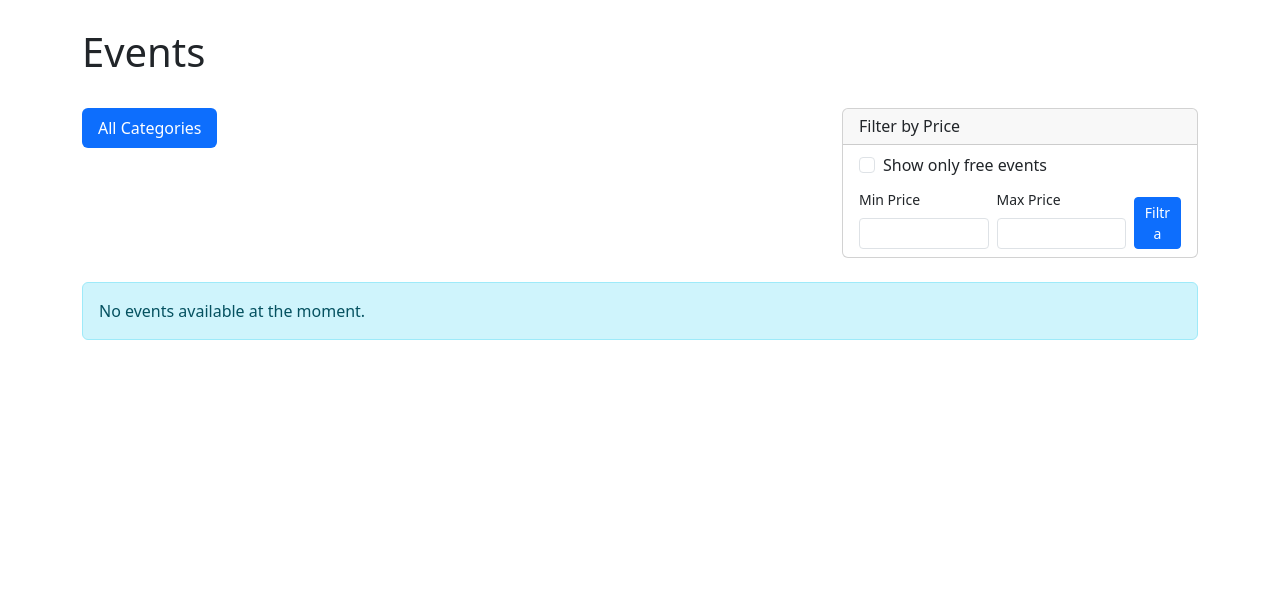
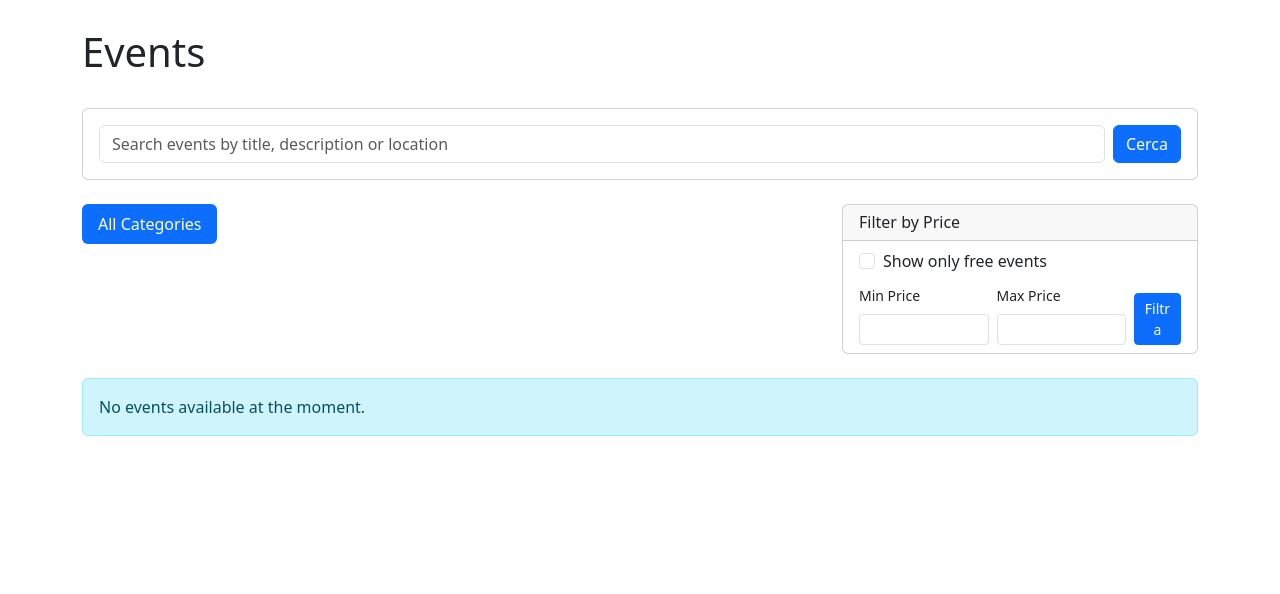
Before and after one commit to vivident4004/PPM-gestore-eventi, a Django app: page /it/events/ in a window 1280 px wide. Shown: the part 56-650 px from the top of the page. Run offline with Django 5.2, Linux system fonts and the light colour scheme; data that the repository does not hold is empty.

Commit message:
Migliorie generali alla ricerca e alla traduzione

```diff
--- a/GestoreEventi/forms.py
+++ b/GestoreEventi/forms.py
@@ -5,6 +5,16 @@ from .models import Event, Registration, Category, PriceOption
 from django.contrib.auth import get_user_model
 from django.utils.text import slugify
 from django.forms import inlineformset_factory, modelformset_factory
+
+class SearchForm(forms.Form):
+    query = forms.CharField(
+        required=False,
+        widget=forms.TextInput(attrs={
+            'class': 'form-control',
+            'placeholder': _('Search events by title, description or location')
+        }),
+        label=_('Search')
+    )
 
 class EventForm(forms.ModelForm):
     new_categories = forms.CharField(
--- a/GestoreEventi/views.py
+++ b/GestoreEventi/views.py
@@ -12,7 +12,7 @@ from django.db.models.functions import Lower
 from django.db.models import Q
 
 from .models import Event, Registration, Category, PriceOption
-from .forms import EventForm, AddAttendeeForm, CategoryForm, PriceOptionFormSet
+from .forms import EventForm, AddAttendeeForm, CategoryForm, PriceOptionFormSet, SearchForm
 
 # Event Views
 class EventListView(ListView):
@@ -30,6 +30,15 @@ class EventListView(ListView):
         if category_slug:
             category = get_object_or_404(Category, slug=category_slug)
             queryset = queryset.filter(categories=category)
+
+        # Handle search query
+        search_query = self.request.GET.get('query', '').strip()
+        if search_query:
+            queryset = queryset.filter(
+                Q(title__icontains=search_query) |
+                Q(description__icontains=search_query) |
+                Q(location__icontains=search_query)
+            ).distinct()
 
         # Filter by price
         free_only = self.request.GET.get('free_only')
@@ -109,6 +118,11 @@ class EventListView(ListView):
         category_slug = self.kwargs.get('category_slug')
         if category_slug:
             context['current_category'] = get_object_or_404(Category, slug=category_slug)
+
+        # Add search form to context
+        search_query = self.request.GET.get('query', '')
+        context['search_form'] = SearchForm(initial={'query': search_query})
+        context['search_query'] = search_query
 
         # Add price filter parameters to context
         context['free_only'] = self.request.GET.get('free_only', '')
--- a/templates/GestoreEventi/event_list.html
+++ b/templates/GestoreEventi/event_list.html
@@ -10,20 +10,54 @@
     </div>
 </div>
 
+<!-- Global Search Section -->
+<div class="row mb-4">
+    <div class="col">
+        <div class="card">
+            <div class="card-body py-3">
+                <form method="get" class="d-flex">
+                    <!-- Preserve category filter if present -->
+                    {% if current_category %}
+                        <input type="hidden" name="category" value="{{ current_category.slug }}">
+                    {% endif %}
+                    <!-- Preserve price filters if present -->
+                    {% if free_only %}
+                        <input type="hidden" name="free_only" value="{{ free_only }}">
+                    {% endif %}
+                    {% if min_price %}
+                        <input type="hidden" name="min_price" value="{{ min_price }}">
+                    {% endif %}
+                    {% if max_price %}
+                        <input type="hidden" name="max_price" value="{{ max_price }}">
+                    {% endif %}
+
+                    <div class="flex-grow-1 me-2">
+                        {{ search_form.query }}
+                    </div>
+                    <button type="submit" class="btn btn-primary">{% trans "Search"|capfirst %}</button>
+                    {% if search_query %}
+                        <a href="{% if current_category %}{% url 'event-list-by-category' current_category.slug %}{% else %}{% url 'event-list' %}{% endif %}{% if free_only %}?free_only={{ free_only }}{% endif %}{% if min_price %}{% if free_only %}&{% else %}?{% endif %}min_price={{ min_price }}{% endif %}{% if max_price %}{% if free_only or min_price %}&{% else %}?{% endif %}max_price={{ max_price }}{% endif %}" class="btn btn-outline-secondary ms-2">{% trans "Clear"|capfirst %}</a>
+                    {% endif %}
+                </form>
+            </div>
+        </div>
+    </div>
+</div>
+
 <!-- Category Navigation and Price Filter Section -->
 <div class="row mb-4">
     <div class="col-md-8">
         <div class="category-nav">
             <ul class="nav nav-pills">
                 <li class="nav-item">
-                    <a class="nav-link {% if not current_category %}active{% endif %}" href="{% url 'event-list' %}">
+                    <a class="nav-link {% if not current_category %}active{% endif %}" href="{% url 'event-list' %}{% if search_query %}?query={{ search_query }}{% endif %}{% if free_only %}{% if search_query %}&{% else %}?{% endif %}free_only={{ free_only }}{% endif %}{% if min_price %}{% if search_query or free_only %}&{% else %}?{% endif %}min_price={{ min_price }}{% endif %}{% if max_price %}{% if search_query or free_only or min_price %}&{% else %}?{% endif %}max_price={{ max_price }}{% endif %}">
                         {% trans "All Categories" %}
                     </a>
                 </li>
                 {% for category in categories %}
                 <li class="nav-item">
                     <a class="nav-link {% if current_category.slug == category.slug %}active{% endif %}"
-                       href="{% url 'event-list-by-category' category.slug %}">
+                       href="{% url 'event-list-by-category' category.slug %}{% if search_query %}?query={{ search_query }}{% endif %}{% if free_only %}{% if search_query %}&{% else %}?{% endif %}free_only={{ free_only }}{% endif %}{% if min_price %}{% if search_query or free_only %}&{% else %}?{% endif %}min_price={{ min_price }}{% endif %}{% if max_price %}{% if search_query or free_only or min_price %}&{% else %}?{% endif %}max_price={{ max_price }}{% endif %}">
                         {{ category.name }}
                     </a>
                 </li>
@@ -41,6 +75,10 @@
                     <!-- Preserve category filter if present -->
                     {% if current_category %}
                         <input type="hidden" name="category" value="{{ current_category.slug }}">
+                    {% endif %}
+                    <!-- Preserve search query if present -->
+                    {% if search_query %}
+                        <input type="hidden" name="query" value="{{ search_query }}">
                     {% endif %}
 
                     <div class="col-12">
@@ -71,11 +109,18 @@
     </div>
 </div>
 
-{% if current_category %}
+{% if current_category or search_query %}
 <div class="row mb-4">
     <div class="col">
         <div class="alert alert-info">
-            {% trans "Showing events in category" %}: <strong>{{ current_category.name }}</strong>
+            {% if current_category %}
+                {% trans "Showing events in category" %}: <strong>{{ current_category.name }}</strong>
+            {% endif %}
+
+            {% if search_query %}
+                {% if current_category %}<br>{% endif %}
+                {% trans "Search results for" %}: <strong>"{{ search_query }}"</strong> ({{ page_obj.paginator.count }} {% trans "results" %})
+            {% endif %}
         </div>
     </div>
 </div>
@@ -129,10 +174,10 @@
             <ul class="pagination justify-content-center">
                 {% if page_obj.has_previous %}
                     <li class="page-item">
-                        <a class="page-link" href="?page=1">&laquo; {% trans "First" %}</a>
+                        <a class="page-link" href="{% if current_category %}{% url 'event-list-by-category' current_category.slug %}{% else %}{% url 'event-list' %}{% endif %}?page=1{% if search_query %}&query={{ search_query }}{% endif %}{% if free_only %}&free_only={{ free_only }}{% endif %}{% if min_price %}&min_price={{ min_price }}{% endif %}{% if max_price %}&max_price={{ max_price }}{% endif %}">&laquo; {% trans "First" %}</a>
                     </li>
                     <li class="page-item">
-                        <a class="page-link" href="?page={{ page_obj.previous_page_number }}">{% trans "Previous" %}</a>
+                        <a class="page-link" href="{% if current_category %}{% url 'event-list-by-category' current_category.slug %}{% else %}{% url 'event-list' %}{% endif %}?page={{ page_obj.previous_page_number }}{% if search_query %}&query={{ search_query }}{% endif %}{% if free_only %}&free_only={{ free_only }}{% endif %}{% if min_price %}&min_price={{ min_price }}{% endif %}{% if max_price %}&max_price={{ max_price }}{% endif %}">{% trans "Previous" %}</a>
                     </li>
                 {% else %}
                     <li class="page-item disabled">
@@ -151,10 +196,10 @@
 
                 {% if page_obj.has_next %}
                     <li class="page-item">
-                        <a class="page-link" href="?page={{ page_obj.next_page_number }}">{% trans "Next" %}</a>
+                        <a class="page-link" href="{% if current_category %}{% url 'event-list-by-category' current_category.slug %}{% else %}{% url 'event-list' %}{% endif %}?page={{ page_obj.next_page_number }}{% if search_query %}&query={{ search_query }}{% endif %}{% if free_only %}&free_only={{ free_only }}{% endif %}{% if min_price %}&min_price={{ min_price }}{% endif %}{% if max_price %}&max_price={{ max_price }}{% endif %}">{% trans "Next" %}</a>
                     </li>
                     <li class="page-item">
-                        <a class="page-link" href="?page={{ page_obj.paginator.num_pages }}">{% trans "Last" %} &raquo;</a>
+                        <a class="page-link" href="{% if current_category %}{% url 'event-list-by-category' current_category.slug %}{% else %}{% url 'event-list' %}{% endif %}?page={{ page_obj.paginator.num_pages }}{% if search_query %}&query={{ search_query }}{% endif %}{% if free_only %}&free_only={{ free_only }}{% endif %}{% if min_price %}&min_price={{ min_price }}{% endif %}{% if max_price %}&max_price={{ max_price }}{% endif %}">{% trans "Last" %} &raquo;</a>
                     </li>
                 {% else %}
                     <li class="page-item disabled">
```
Also changed, not shown: locale/it/LC_MESSAGES/django.po.
